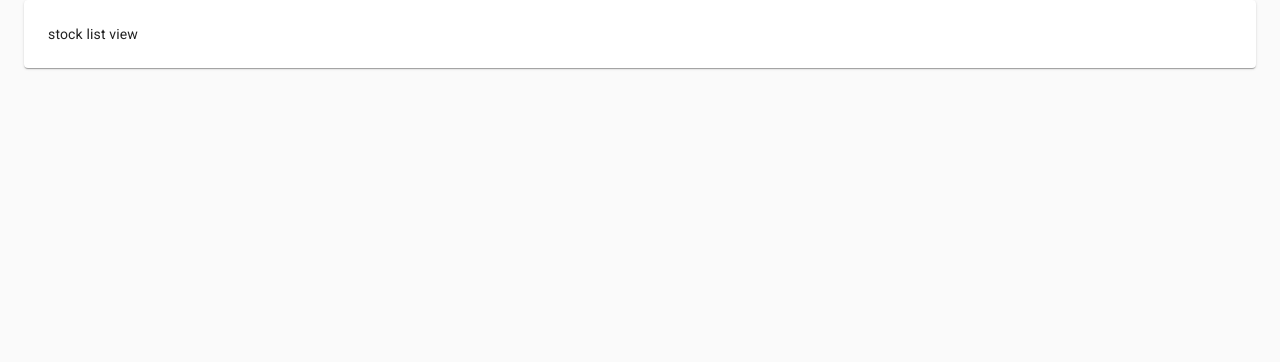
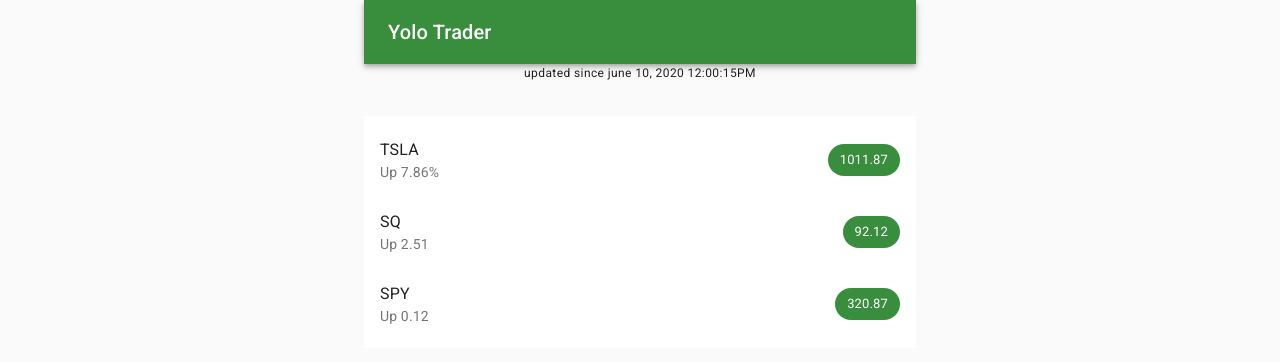
Before and after one commit to esemeniuc/doshTrade, a React (Create React App) app in the folder client/: page /dashboard in a window 1280 px wide. Shown: the top 362 px of the page. Built offline with nearby package versions, Linux system fonts and the light colour scheme; what @apollo/link-context would draw is missing.

Commit message:
create basic layout view

```diff
--- a/client/src/components/StockListView.tsx
+++ b/client/src/components/StockListView.tsx
@@ -1,7 +1,17 @@
 import React from 'react';
 import {createStyles, makeStyles, Theme} from '@material-ui/core/styles';
 import Container from "@material-ui/core/Container";
-import {Box, Paper} from "@material-ui/core";
+import {
+    AppBar,
+    Avatar,
+    Box, Chip,
+    List,
+    ListItem,
+    ListItemAvatar,
+    ListItemSecondaryAction,
+    ListItemText,
+    Paper, Toolbar, Typography
+} from "@material-ui/core";
 
 const useStyles = makeStyles((theme: Theme) =>
     createStyles({
@@ -10,6 +20,11 @@
         },
         menuButton: {
             marginRight: theme.spacing(2),
+        },
+        list: {
+            marginTop: theme.spacing(4),
+            width: '100%',
+            backgroundColor: theme.palette.background.paper
         }
     }),
 );
@@ -18,13 +33,44 @@
     const classes = useStyles();
 
     return (
-        <div className={classes.root}>
-            <Container component="main">
-                <Paper>
-                    <Box p={3}>
-                        stock list view
-                    </Box>
-                </Paper>
+        <div className={classes.root} >
+            <Container component="main" maxWidth='sm'>
+                <AppBar position="static">
+                    <Toolbar>
+                        <Typography variant="h6" >
+                            Yolo Trader
+                        </Typography>
+                    </Toolbar>
+                </AppBar>
+                    <Typography variant="caption" >
+                        <Box textAlign="center" >
+                            updated since june 10, 2020 12:00:15PM
+                        </Box>
+                    </Typography>
+                    <List className={classes.list}>
+                        <ListItem button>
+                            <ListItemText id='{1}' primary='TSLA' secondary='Up 7.86%'/>
+                            <ListItemSecondaryAction>
+                                <Chip label="1011.87" color='primary'/>
+                            </ListItemSecondaryAction>
+                        </ListItem>
+
+                        <ListItem button>
+                            <ListItemText id='{2}' primary='SQ' secondary='Up 2.51'/>
+                            <ListItemSecondaryAction>
+                                <Chip label="92.12" color='primary'/>
+                            </ListItemSecondaryAction>
+                        </ListItem>
+
+                        <ListItem button>
+                            <ListItemText id='{3}' primary='SPY' secondary='Up 0.12'/>
+                            <ListItemSecondaryAction>
+                                <Chip label="320.87" color='primary'/>
+                            </ListItemSecondaryAction>
+                        </ListItem>
+
+
+                    </List>
             </Container>
         </div>
     );
```
